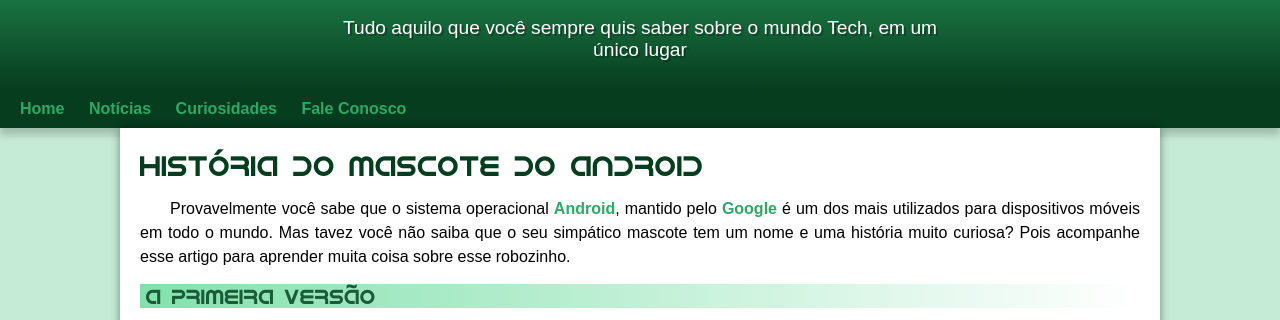
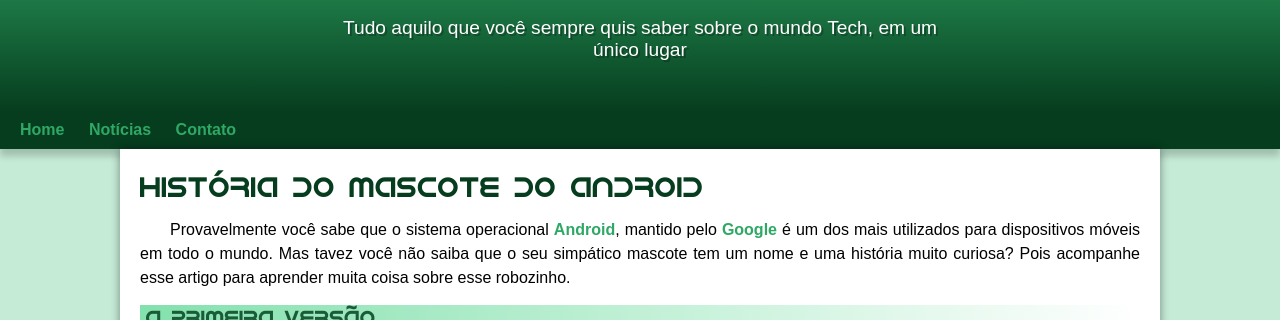
Before and after one commit to Michael-Rodrigo/projeto-android, a plain HTML site: page index.html in a window 1280 px wide. Shown: the part 90-410 px from the top of the page. Drawn offline with Linux system fonts and the light colour scheme.

Commit message:
problema de padding corrigido

```diff
--- a/estilo/style.css
+++ b/estilo/style.css
@@ -61,7 +61,7 @@ header > p {
     padding-right: 10px;
     padding-left: 10px;
     margin: auto;
-    margin-bottom: 30%;
+    padding-bottom: 50px;
     text-shadow: 2px 2px 0px rgba(0, 0, 0, 0.267);
 }
 
--- a/index.html
+++ b/index.html
@@ -16,8 +16,7 @@
     <nav>
         <a href="#">Home</a>
         <a href="#">Notícias</a>
-        <a href="#">Curiosidades</a>
-        <a href="#">Fale Conosco</a>
+        <a href="#">Contato</a>
     </nav>
 
     <main>
```
